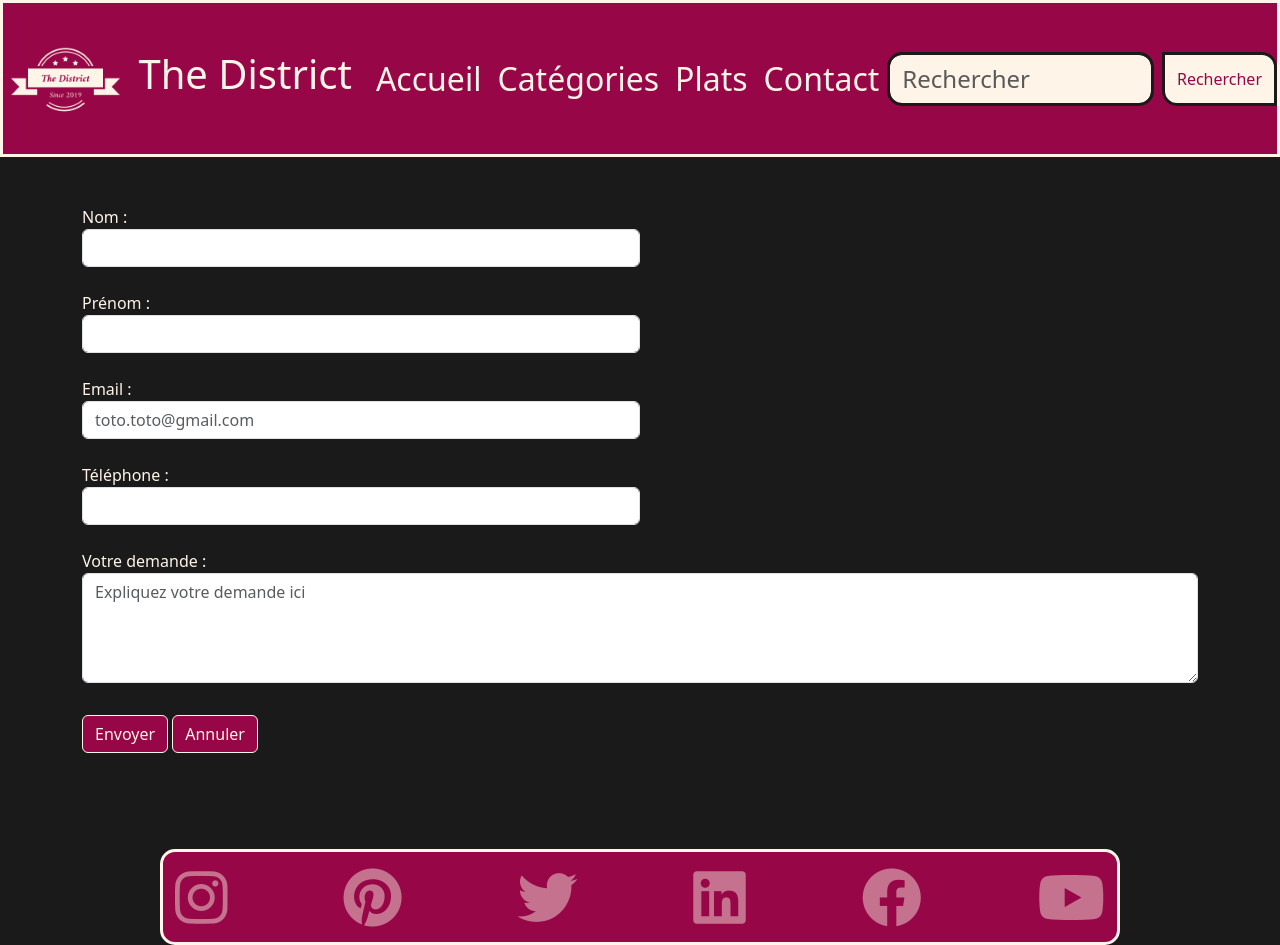
After one commit to ainzer/The-District-FS, a PHP site: page /contact.php in a window 1280 px wide. The commit adds this page. Run offline with PHP 8.4, Linux system fonts and the light colour scheme.

Commit message:
01/02/2024

```diff
--- a/Views/categorieView.php
+++ b/Views/categorieView.php
@@ -24,7 +24,7 @@ require_once 'Views/Partials/menu.php';
                     <img src="Asset/Img/category/' . $categorie['image'] . '" class="card-img-top card-img" alt="Image de la carte">
                     <div class="card-body">
                         <h5 class="card-title">' . $categorie['libelle'] . '</h5>
-                        <a href="platCategorie.php?categorie_id=' . $categorie['id'] . '" class="btn btn-primary btn-mod">Plats</a>
+                        <a href="platCategorie.php?categorie_id=' . $categorie['id'] . '" class="btn btn-primary btn-mod">Tous les Plats</a>
                     </div>
                 </div>
             </div>';
--- a/Views/commandeView.php
+++ b/Views/commandeView.php
@@ -10,7 +10,7 @@ require_once 'Views/Partials/menu.php';
     /*$plats = PlatManager::getPlatsDetails();
     foreach ($plats as $plat) {*/
         echo '
-            <div class="col-md-4 d-flex justify-content-center mb-4">
+            <div class="d-flex justify-content-center mb-4">
                 <div class="card">
                     <img src="Asset/Img/food/' . $plat['image'] . '" class="card-img-top card-img" alt="Image du plat">
                     <div class="card-body">
@@ -43,7 +43,7 @@ require_once 'Views/Partials/menu.php';
                     <input type="number" class="form-control" id="quantite" name="quantite" min="1">
                 </div>
                 <button type="submit" class="btn btn-primary btn-mod">Commander</button>
-                <button type="reset" class="btn btn-primary btn-mod"> Effacer</button>
+                <a href="index.php" class="btn btn-secondary btn-mod">Annuler</a>
             </form>
         </div>
     </div>
--- /dev/null
+++ b/Views/contactView.php
@@ -0,0 +1,45 @@
+<?php
+require_once 'Views/Partials/header.php';
+require_once 'Views/Partials/menu.php';
+?>
+
+<div class="container mt-5">
+<form id="contactForm" action="contact_script.php" method="post" enctype='multipart/form-data'>
+        <div class="form-group col-md-6">
+            <label for="nom">Nom :</label>
+            <input type="text" class="form-control" id="nom" name="nom" required>
+        </div><br>
+
+        <div class="form-group col-md-6">
+            <label for="prenom">Prénom :</label>
+            <input type="text" class="form-control" id="prenom" name="prenom" required>
+        </div><br>
+
+        <div class="form-group col-md-6">
+            <label for="email">Email :</label>
+            <input type="email" class="form-control" id="email" name="email" placeholder="toto.toto@gmail.com" required>
+        </div><br>
+
+        <div class="form-group col-md-6">
+            <label for="telephone">Téléphone :</label>
+            <input type="tel" class="form-control" id="telephone" name="telephone" required>
+        </div><br>
+
+        <div class="form-group">
+            <label for="demande">Votre demande :</label>
+            <textarea class="form-control" id="demande" name="demande" rows="4" placeholder="Expliquez votre demande ici"></textarea>
+        </div><br>
+
+        <input type="submit" class="btn btn-primary mt-2 btn-mod" value="Envoyer">
+        <a href="index.php" class="btn btn-secondary mt-2 btn-mod">Annuler</a>
+    </form>
+</div>
+
+
+
+
+
+
+<?php
+require_once 'Views/Partials/footer.php';
+?>
--- a/composer.json
+++ b/composer.json
@@ -11,5 +11,7 @@
             "email": "127862337+ainzer@users.noreply.github.com"
         }
     ],
-    "require": {}
+    "require": {
+        "phpmailer/phpmailer": "^6.9"
+    }
 }
--- /dev/null
+++ b/contact.php
@@ -0,0 +1,3 @@
+<?php
+
+require_once 'Views/contactView.php';
--- /dev/null
+++ b/contact/2024-02-01-15-08-28.txt
@@ -0,0 +1,5 @@
+Nom: dsgdhg
+Prénom: gdfgtrhg
+Email: toto.toto@gmail.com
+Téléphone: 0212524578
+Demande: s
--- /dev/null
+++ b/contact/2024-02-01-15-24-28.txt
@@ -0,0 +1,5 @@
+Nom: gdgd
+Prénom: gdgdrg
+Email: toto.toto@gmail.com
+Téléphone: 0212524578
+Demande: tydrt
--- /dev/null
+++ b/contact/2024-02-01-15-25-09.txt
@@ -0,0 +1,5 @@
+Nom: gdgd
+Prénom: gdgdrg
+Email: toto.toto@gmail.com
+Téléphone: 0212524578
+Demande: tydrt
--- /dev/null
+++ b/contact/2024-02-01-15-25-41.txt
@@ -0,0 +1,5 @@
+Nom: grdgdr
+Prénom: dgfg
+Email: toto.toto@gmail.com
+Téléphone: 0212524578
+Demande: rtgrtr
--- /dev/null
+++ b/contact/2024-02-01-15-26-18.txt
@@ -0,0 +1,5 @@
+Nom: grdgdr
+Prénom: dgfg
+Email: toto.toto@gmail.com
+Téléphone: 0212524578
+Demande: rtgrtr
--- /dev/null
+++ b/contact/2024-02-01-15-26-49.txt
@@ -0,0 +1,5 @@
+Nom: gfgfgf
+Prénom: fgfhf
+Email: toto.toto@gmail.com
+Téléphone: 0212524578
+Demande: fffffff
```
Also changed, not shown: Model/Managers/CategorieManager.php (+30 -5 lines), Model/Managers/PlatManager.php (+33 -6 lines), Views/platCategorieView.php (added, +36 -0 lines), contact_script.php (added, +34 -0 lines), merci.php (added, +30 -0 lines), platCategorie.php (added, +11 -0 lines), 1 other file.
